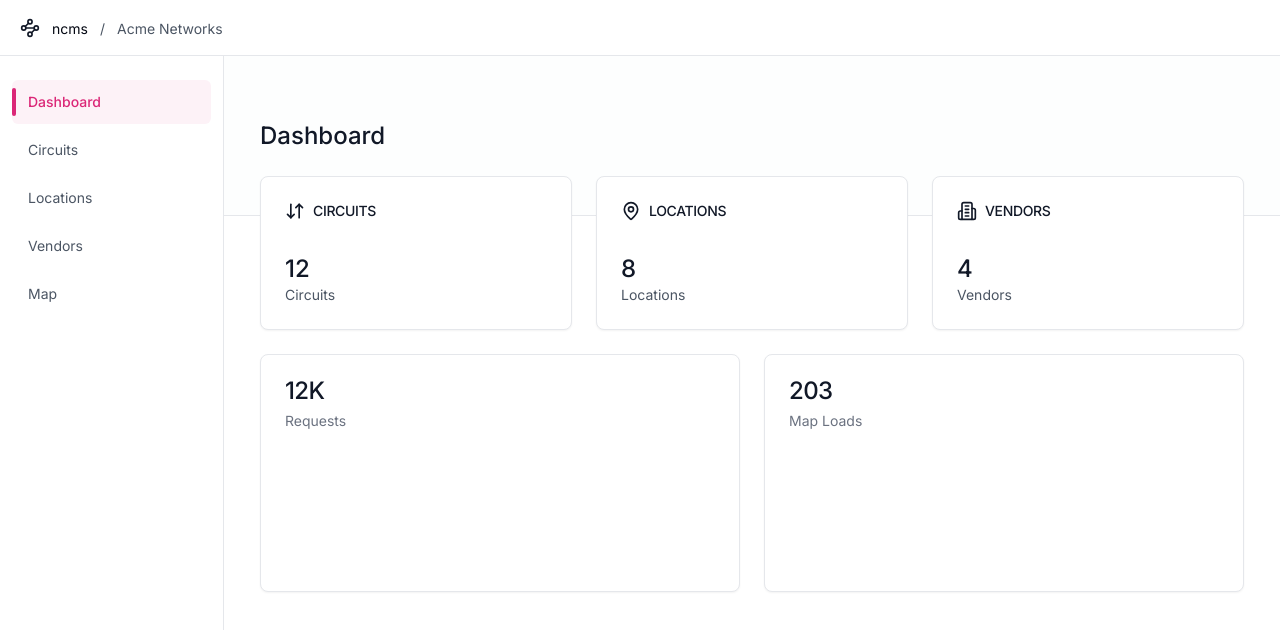
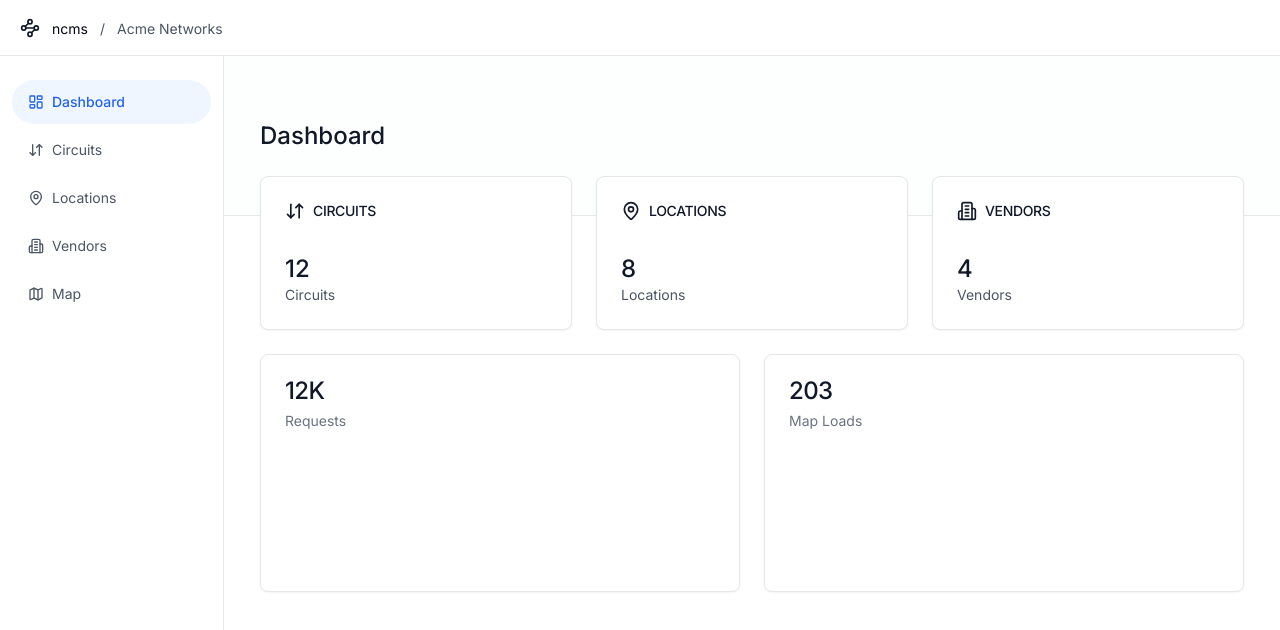
Before and after one commit to starlightroad/ncms, a Next.js app: page / in a window 1280 px wide. Shown: the top 630 px of the page. Built offline with nearby package versions, Linux system fonts and the light colour scheme.

Commit message:
Update the sidebar theme

```diff
--- a/app/ui/sidebar.tsx
+++ b/app/ui/sidebar.tsx
@@ -2,32 +2,45 @@
 
 import Link from 'next/link';
 import { usePathname } from 'next/navigation';
+import clsx from 'clsx';
+import {
+  ArrowDownUpIcon,
+  Building2Icon,
+  LayoutDashboardIcon,
+  MapIcon,
+  MapPinIcon,
+} from 'lucide-react';
 
 const navItems = [
   {
     id: '26c211a8-ab0e-4c54-accd-1de3da2ab2d8',
     label: 'Dashboard',
     href: '/',
+    icon: LayoutDashboardIcon,
   },
   {
     id: '65288da9-356f-4f31-82c7-6056f8e9c954',
     label: 'Circuits',
     href: '/circuits',
+    icon: ArrowDownUpIcon,
   },
   {
     id: '4458cf3a-dac1-4217-a88c-7aec4a3dc04b',
     label: 'Locations',
     href: '/locations',
+    icon: MapPinIcon,
   },
   {
     id: '3f1e2b91-7f0a-43e7-a66f-9102da5d6e20',
     label: 'Vendors',
     href: '/vendors',
+    icon: Building2Icon,
   },
   {
     id: '35a4e565-6f8c-4cf8-9ba6-008d44d29c1f',
     label: 'Map',
     href: '/map',
+    icon: MapIcon,
   },
 ];
 
@@ -41,17 +54,19 @@ export default function Sidebar() {
           {navItems.map((navItem) => {
             const href = `/${pathname.split('/').slice(1)[0]}` || '/';
             const activeLink = href === navItem.href;
+            const Icon = navItem.icon;
 
             return (
               <li key={navItem.id}>
                 <Link
                   href={navItem.href}
-                  className={`relative flex w-full rounded-md py-3 hover:text-pink-600 ${activeLink ? 'bg-pink-600 bg-opacity-[6%] font-medium' : 'text-gray-600'}`}
+                  className={clsx(
+                    'flex w-full items-center rounded-full px-4 py-3 text-gray-600 transition-colors hover:text-blue-600',
+                    { 'bg-blue-50 font-medium': activeLink, 'hover:bg-gray-50': !activeLink },
+                  )}
                 >
-                  <span
-                    className={`absolute top-2 h-[calc(100%-16px)] rounded-b-sm rounded-t-sm border-x-2 ${activeLink ? 'border-pink-600' : 'border-transparent'}`}
-                  ></span>
-                  <p className={`pl-4 text-sm ${activeLink ? 'text-pink-600' : ''}`}>
+                  <Icon className={clsx('h-4 w-4', { 'text-blue-600': activeLink })} />
+                  <p className={clsx('pl-2 text-sm', { 'text-blue-600': activeLink })}>
                     {navItem.label}
                   </p>
                 </Link>
```
